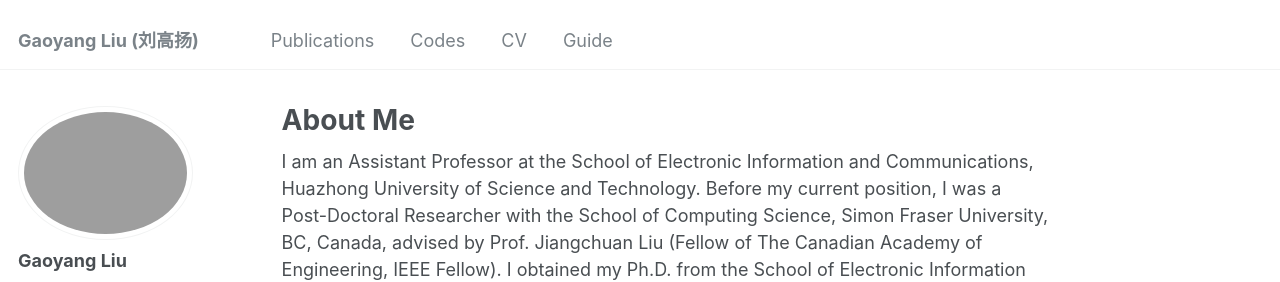
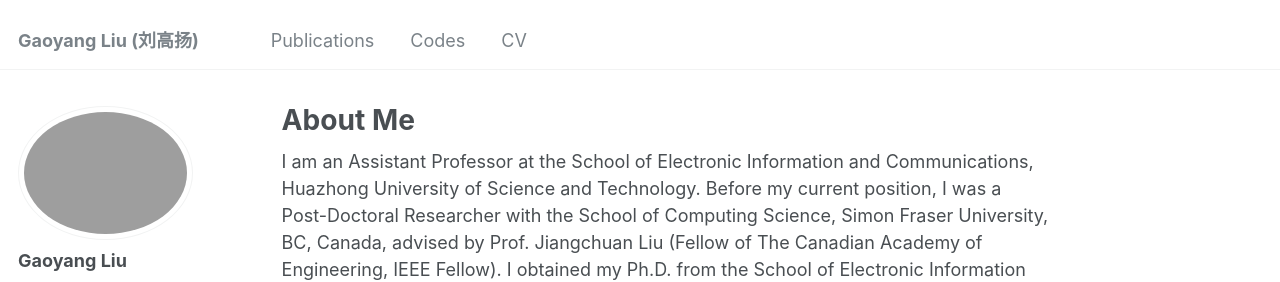
Before and after one commit to gyliu1991/gyliu1991.github.io, a Jekyll site: the page built from _pages/about.md, in a window 1280 px wide. Shown: the top 282 px of the page. Built offline with Jekyll 4.4.1, drawn with Linux system fonts in a browser that asks for light colours; some web fonts are replaced.

Commit message:
Update navigation.yml

```diff
--- a/_data/navigation.yml
+++ b/_data/navigation.yml
@@ -9,10 +9,7 @@ main:
     url: /publications/
 
   - title: "Codes"
-    url: /codes/
+    url: /markdown/
 
   - title: "CV"
     url: /cv/
-
-  - title: "Guide"
-    url: /markdown/
```
